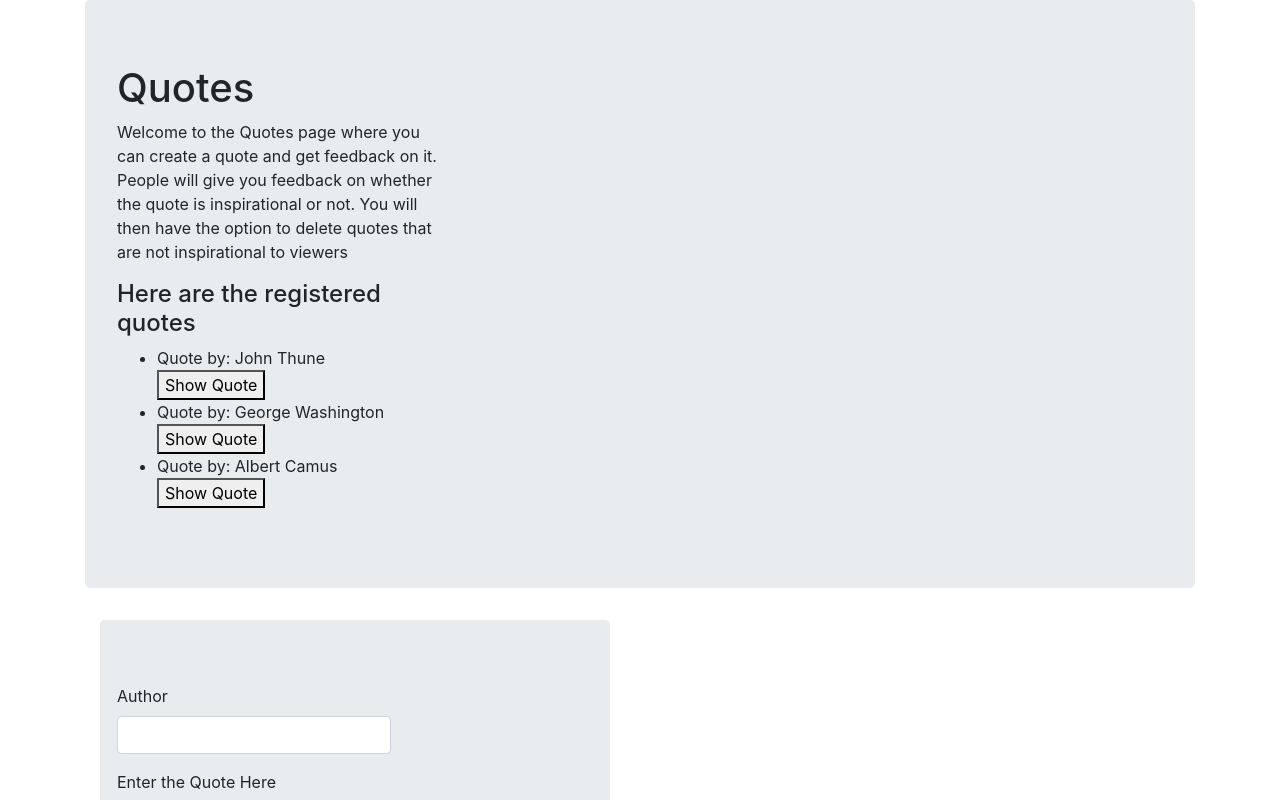
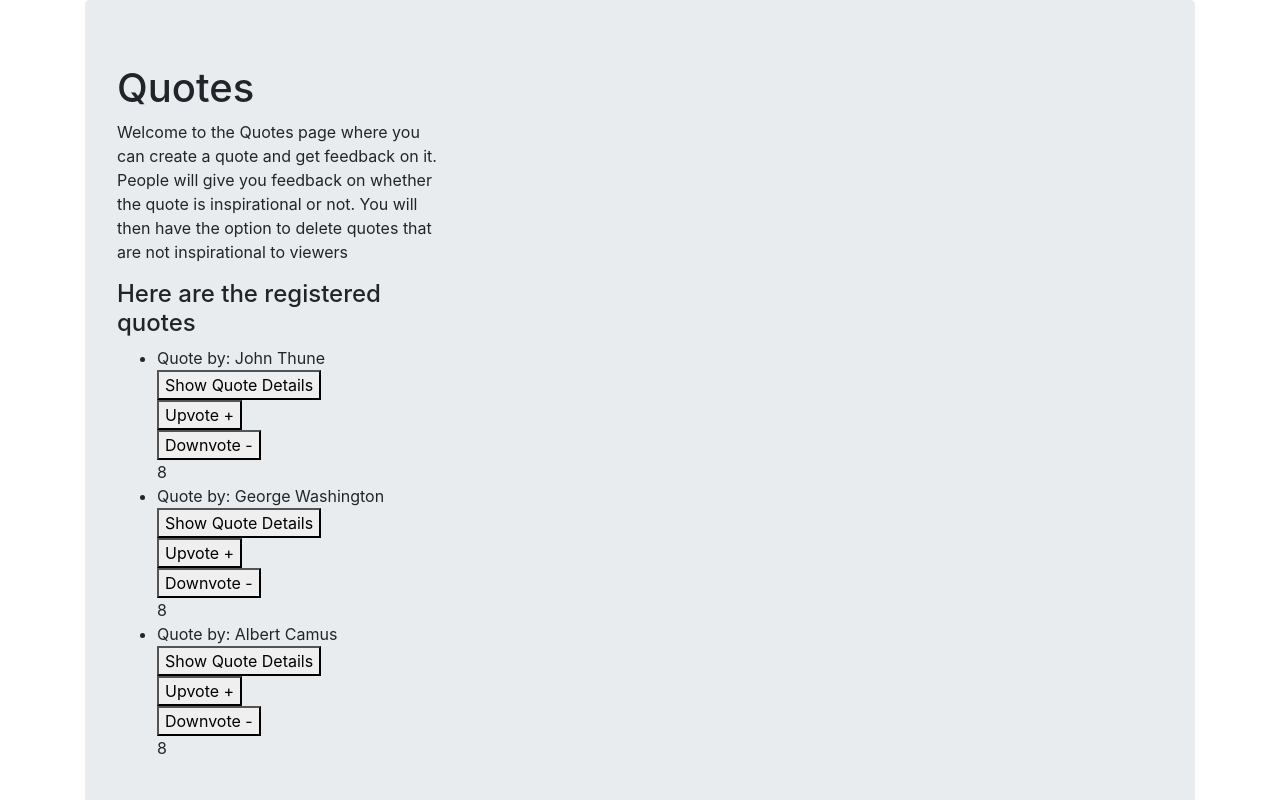
Before and after one commit to samoluoch/quotes, an Angular app: page / in a window 1280 px wide. Shown: the top 800 px of the page. Built offline with nearby package versions, Linux system fonts and the light colour scheme.

Commit message:
added buttons for downvoting and upvoting

```diff
--- a/src/app/quotes/quotes.component.html
+++ b/src/app/quotes/quotes.component.html
@@ -12,9 +12,22 @@
             <div *ngFor= 'let quote of quotes; let i=index'>
               <li>Quote by: {{quote.author}}</li>
 
-              <button (click)='toggleDetails (i)'>Show Quote</button>
+              <button (click)='toggleDetails (i)'>Show Quote Details</button>
 
               <app-quote-statement *ngIf="quote.showQuote" [quote]='quote'></app-quote-statement>
+
+              <div class="vote circle">
+                  <div>
+                      <button onclick="myFunction()">Upvote +</button>
+                  <div class="increment up"></div>
+                  </div>
+                  <div>
+                      <button onclick="myFunction()">Downvote -</button>
+                  <div class="increment down"></div>
+                  </div>
+
+                  <div class="count">8</div>
+                </div>
             </div>
           </ul>
       </div>
```
Also changed, not shown: 1 other file (tests, documents, lock files or other folders).
